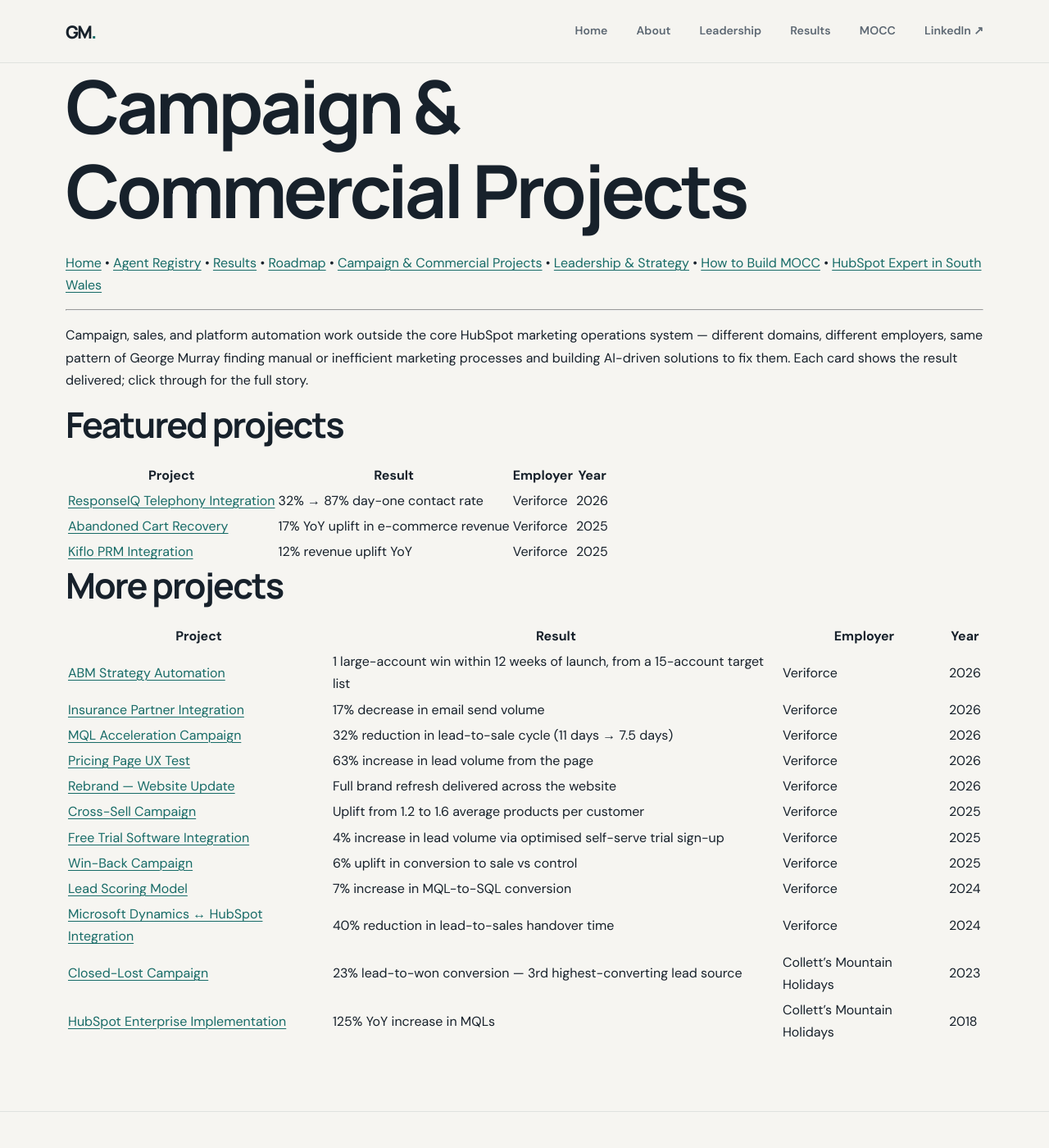
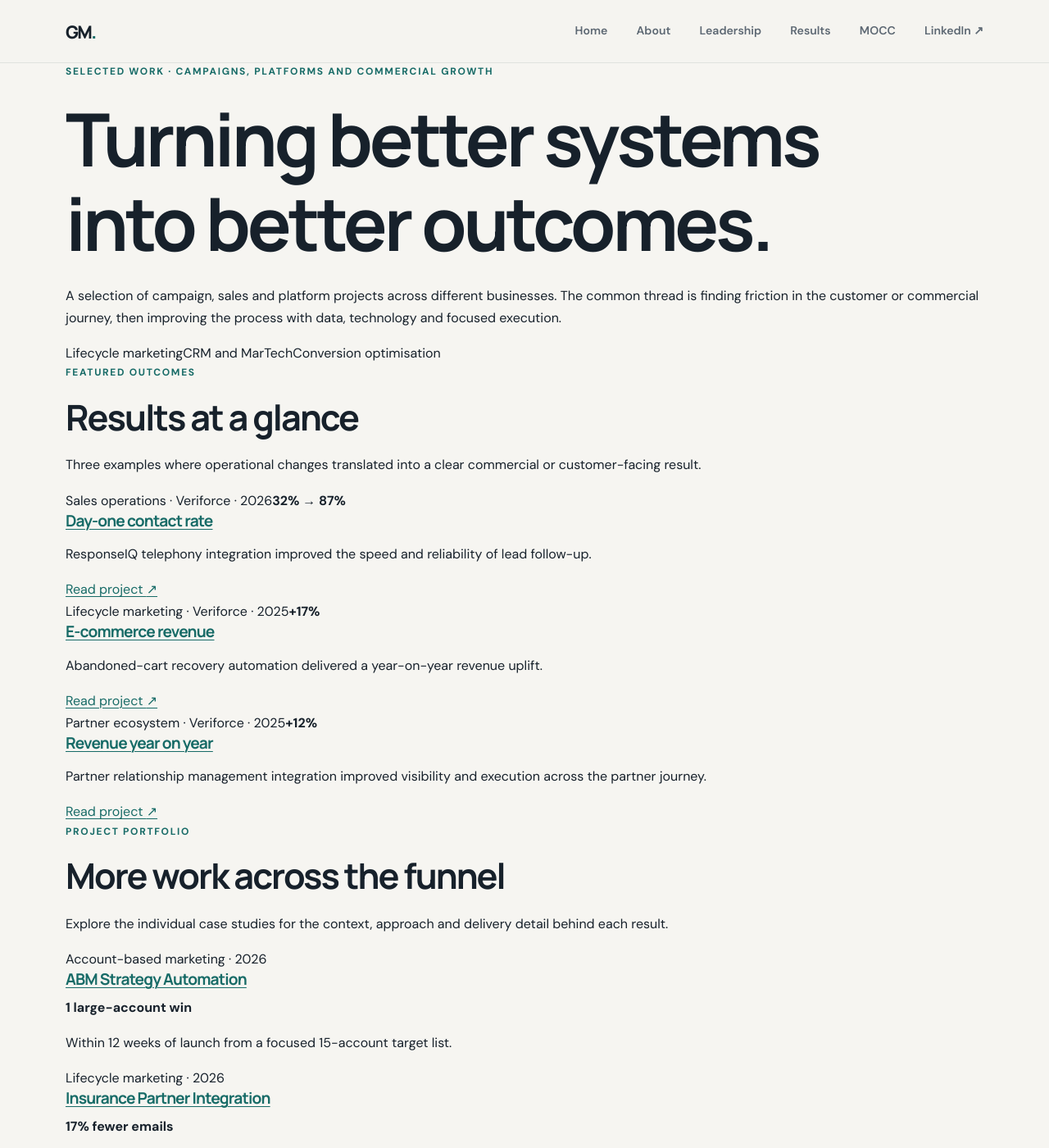
Before and after one commit to georgefwmurray/Marketing-Operations-Control-Centre, a Jekyll site: the page built from Campaign-Commercial-Projects.md, in a window 1280 px wide and 1400 px high. Shown: the whole window at 82% size. Built offline with Jekyll 4.4.1, drawn with Linux system fonts in a browser that asks for light colours; our own code applies the rules of GitHub Pages for plain Markdown files; some of the changed text lies outside the part shown.

Commit message:
Replace commercial project tables with outcome-led project cards

```diff
--- a/Campaign-Commercial-Projects.md
+++ b/Campaign-Commercial-Projects.md
@@ -1,37 +1,53 @@
 ---
-title: "Campaign & Commercial Projects: HubSpot Results"
-description: "Campaign, sales and platform automation projects across HubSpot, each with a measured result, from 12% revenue uplift to an 87% day-one contact rate."
+title: "Campaign & Commercial Projects: Marketing and Sales Results"
+description: "Selected campaign, sales and platform projects across marketing automation, CRM integration, customer experience and commercial growth."
 ---
 
-# Campaign & Commercial Projects
+<div class="page-hero">
+  <p class="eyebrow">Selected work · Campaigns, platforms and commercial growth</p>
+  <h1>Turning better systems into better outcomes.</h1>
+  <p class="page-lead">A selection of campaign, sales and platform projects across different businesses. The common thread is finding friction in the customer or commercial journey, then improving the process with data, technology and focused execution.</p>
+  <div class="hero-tags"><span>Lifecycle marketing</span><span>CRM and MarTech</span><span>Conversion optimisation</span></div>
+</div>
 
-[Home](index.html) • [Agent Registry](Agent-Registry.html) • [Results](Results.html) • [Roadmap](Roadmap.html) • [Campaign & Commercial Projects](Campaign-Commercial-Projects.html) • [Leadership & Strategy](Leadership-%26-Strategy.html) • [How to Build MOCC](How-to-Build.html) • [HubSpot Expert in South Wales](HubSpot-Expert-South-Wales.html)
+<section class="content-section">
+  <div class="section-heading">
+    <p class="eyebrow">Featured outcomes</p>
+    <h2>Results at a glance</h2>
+    <p>Three examples where operational changes translated into a clear commercial or customer-facing result.</p>
+  </div>
+  <div class="featured-project-grid">
+    <article class="featured-project"><span class="project-category">Sales operations · Veriforce · 2026</span><strong class="project-result">32% → 87%</strong><h3><a href="Campaign%20%26%20Commercial%20Projects/ResponseIQ-Telephony-Integration.html">Day-one contact rate</a></h3><p>ResponseIQ telephony integration improved the speed and reliability of lead follow-up.</p><a class="text-link" href="Campaign%20%26%20Commercial%20Projects/ResponseIQ-Telephony-Integration.html">Read project <span aria-hidden="true">↗</span></a></article>
+    <article class="featured-project"><span class="project-category">Lifecycle marketing · Veriforce · 2025</span><strong class="project-result">+17%</strong><h3><a href="Campaign%20%26%20Commercial%20Projects/Abandoned-Cart-Recovery.html">E-commerce revenue</a></h3><p>Abandoned-cart recovery automation delivered a year-on-year revenue uplift.</p><a class="text-link" href="Campaign%20%26%20Commercial%20Projects/Abandoned-Cart-Recovery.html">Read project <span aria-hidden="true">↗</span></a></article>
+    <article class="featured-project"><span class="project-category">Partner ecosystem · Veriforce · 2025</span><strong class="project-result">+12%</strong><h3><a href="Campaign%20%26%20Commercial%20Projects/Kiflo-PRM-Integration.html">Revenue year on year</a></h3><p>Partner relationship management integration improved visibility and execution across the partner journey.</p><a class="text-link" href="Campaign%20%26%20Commercial%20Projects/Kiflo-PRM-Integration.html">Read project <span aria-hidden="true">↗</span></a></article>
+  </div>
+</section>
 
----
+<section class="content-section">
+  <div class="section-heading">
+    <p class="eyebrow">Project portfolio</p>
+    <h2>More work across the funnel</h2>
+    <p>Explore the individual case studies for the context, approach and delivery detail behind each result.</p>
+  </div>
+  <div class="project-grid">
+    <article class="project-card"><span class="project-category">Account-based marketing · 2026</span><h3><a href="Campaign%20%26%20Commercial%20Projects/ABM-Strategy-Automation.html">ABM Strategy Automation</a></h3><strong>1 large-account win</strong><p>Within 12 weeks of launch from a focused 15-account target list.</p></article>
+    <article class="project-card"><span class="project-category">Lifecycle marketing · 2026</span><h3><a href="Campaign%20%26%20Commercial%20Projects/Insurance-Partner-Integration.html">Insurance Partner Integration</a></h3><strong>17% fewer emails</strong><p>Reduced email send volume through improved partner integration and targeting.</p></article>
+    <article class="project-card"><span class="project-category">Lead management · 2026</span><h3><a href="Campaign%20%26%20Commercial%20Projects/MQL-Acceleration-Campaign.html">MQL Acceleration Campaign</a></h3><strong>32% faster lead-to-sale cycle</strong><p>Reduced the cycle from 11 days to 7.5 days.</p></article>
+    <article class="project-card"><span class="project-category">Conversion optimisation · 2026</span><h3><a href="Campaign%20%26%20Commercial%20Projects/Pricing-Page-UX-Test.html">Pricing Page UX Test</a></h3><strong>63% more leads</strong><p>Increased lead volume generated by the pricing page.</p></article>
+    <article class="project-card"><span class="project-category">Digital experience · 2026</span><h3><a href="Campaign%20%26%20Commercial%20Projects/Rebrand-Website-Update.html">Rebrand — Website Update</a></h3><strong>Full website refresh</strong><p>Delivered a coordinated brand update across the website.</p></article>
+    <article class="project-card"><span class="project-category">Customer growth · 2025</span><h3><a href="Campaign%20%26%20Commercial%20Projects/Cross-Sell-Campaign.html">Cross-Sell Campaign</a></h3><strong>1.2 → 1.6 products</strong><p>Increased average products per customer.</p></article>
+    <article class="project-card"><span class="project-category">Acquisition · 2025</span><h3><a href="Campaign%20%26%20Commercial%20Projects/Free-Trial-Software-Integration.html">Free Trial Software Integration</a></h3><strong>4% more leads</strong><p>Improved lead volume through an optimised self-serve trial sign-up.</p></article>
+    <article class="project-card"><span class="project-category">Customer retention · 2025</span><h3><a href="Campaign%20%26%20Commercial%20Projects/Win-Back-Campaign.html">Win-Back Campaign</a></h3><strong>6% conversion uplift</strong><p>Improved conversion to sale compared with the control group.</p></article>
+    <article class="project-card"><span class="project-category">Lead management · 2024</span><h3><a href="Campaign%20%26%20Commercial%20Projects/Lead-Scoring-Model.html">Lead Scoring Model</a></h3><strong>7% more MQL-to-SQL conversion</strong><p>Improved qualification and handover through a refined scoring model.</p></article>
+    <article class="project-card"><span class="project-category">CRM integration · 2024</span><h3><a href="Campaign%20%26%20Commercial%20Projects/Microsoft-Dynamics-HubSpot-Integration.html">Microsoft Dynamics ↔ HubSpot Integration</a></h3><strong>40% less handover time</strong><p>Reduced lead-to-sales handover time through CRM integration.</p></article>
+    <article class="project-card"><span class="project-category">Lifecycle marketing · 2023</span><h3><a href="Campaign%20%26%20Commercial%20Projects/Closed-Lost-Campaign.html">Closed-Lost Campaign</a></h3><strong>23% lead-to-won conversion</strong><p>Became the third-highest-converting lead source at Collett’s Mountain Holidays.</p></article>
+    <article class="project-card"><span class="project-category">Platform transformation · 2018</span><h3><a href="Campaign%20%26%20Commercial%20Projects/HubSpot-Enterprise-Implementation.html">HubSpot Enterprise Implementation</a></h3><strong>125% YoY MQL growth</strong><p>Supported a significant increase in marketing-qualified leads.</p></article>
+  </div>
+</section>
 
-Campaign, sales, and platform automation work outside the core HubSpot marketing operations system — different domains, different employers, same pattern of George Murray finding manual or inefficient marketing processes and building AI-driven solutions to fix them. Each card shows the result delivered; click through for the full story.
-
-## Featured projects
-
-| Project | Result | Employer | Year |
-|---|---|---|---|
-| [ResponseIQ Telephony Integration](Campaign%20%26%20Commercial%20Projects/ResponseIQ-Telephony-Integration.html) | 32% → 87% day-one contact rate | Veriforce | 2026 |
-| [Abandoned Cart Recovery](Campaign%20%26%20Commercial%20Projects/Abandoned-Cart-Recovery.html) | 17% YoY uplift in e-commerce revenue | Veriforce | 2025 |
-| [Kiflo PRM Integration](Campaign%20%26%20Commercial%20Projects/Kiflo-PRM-Integration.html) | 12% revenue uplift YoY | Veriforce | 2025 |
-
-## More projects
-
-| Project | Result | Employer | Year |
-|---|---|---|---|
-| [ABM Strategy Automation](Campaign%20%26%20Commercial%20Projects/ABM-Strategy-Automation.html) | 1 large-account win within 12 weeks of launch, from a 15-account target list | Veriforce | 2026 |
-| [Insurance Partner Integration](Campaign%20%26%20Commercial%20Projects/Insurance-Partner-Integration.html) | 17% decrease in email send volume | Veriforce | 2026 |
-| [MQL Acceleration Campaign](Campaign%20%26%20Commercial%20Projects/MQL-Acceleration-Campaign.html) | 32% reduction in lead-to-sale cycle (11 days → 7.5 days) | Veriforce | 2026 |
-| [Pricing Page UX Test](Campaign%20%26%20Commercial%20Projects/Pricing-Page-UX-Test.html) | 63% increase in lead volume from the page | Veriforce | 2026 |
-| [Rebrand — Website Update](Campaign%20%26%20Commercial%20Projects/Rebrand-Website-Update.html) | Full brand refresh delivered across the website | Veriforce | 2026 |
-| [Cross-Sell Campaign](Campaign%20%26%20Commercial%20Projects/Cross-Sell-Campaign.html) | Uplift from 1.2 to 1.6 average products per customer | Veriforce | 2025 |
-| [Free Trial Software Integration](Campaign%20%26%20Commercial%20Projects/Free-Trial-Software-Integration.html) | 4% increase in lead volume via optimised self-serve trial sign-up | Veriforce | 2025 |
-| [Win-Back Campaign](Campaign%20%26%20Commercial%20Projects/Win-Back-Campaign.html) | 6% uplift in conversion to sale vs control | Veriforce | 2025 |
-| [Lead Scoring Model](Campaign%20%26%20Commercial%20Projects/Lead-Scoring-Model.html) | 7% increase in MQL-to-SQL conversion | Veriforce | 2024 |
-| [Microsoft Dynamics ↔ HubSpot Integration](Campaign%20%26%20Commercial%20Projects/Microsoft-Dynamics-HubSpot-Integration.html) | 40% reduction in lead-to-sales handover time | Veriforce | 2024 |
-| [Closed-Lost Campaign](Campaign%20%26%20Commercial%20Projects/Closed-Lost-Campaign.html) | 23% lead-to-won conversion — 3rd highest-converting lead source | Collett’s Mountain Holidays | 2023 |
-| [HubSpot Enterprise Implementation](Campaign%20%26%20Commercial%20Projects/HubSpot-Enterprise-Implementation.html) | 125% YoY increase in MQLs | Collett’s Mountain Holidays | 2018 |
+<section class="closing-panel">
+  <p class="eyebrow">A consistent approach</p>
+  <h2>Understand the friction. Fix the system. Measure the result.</h2>
+  <p>Across campaigns, platforms and operations, the focus is on connecting customer experience, commercial outcomes and the systems that make consistent delivery possible.</p>
+  <a class="text-link" href="Leadership-%26-Strategy.html">Read about the leadership approach <span aria-hidden="true">↗</span></a>
+</section>
```
